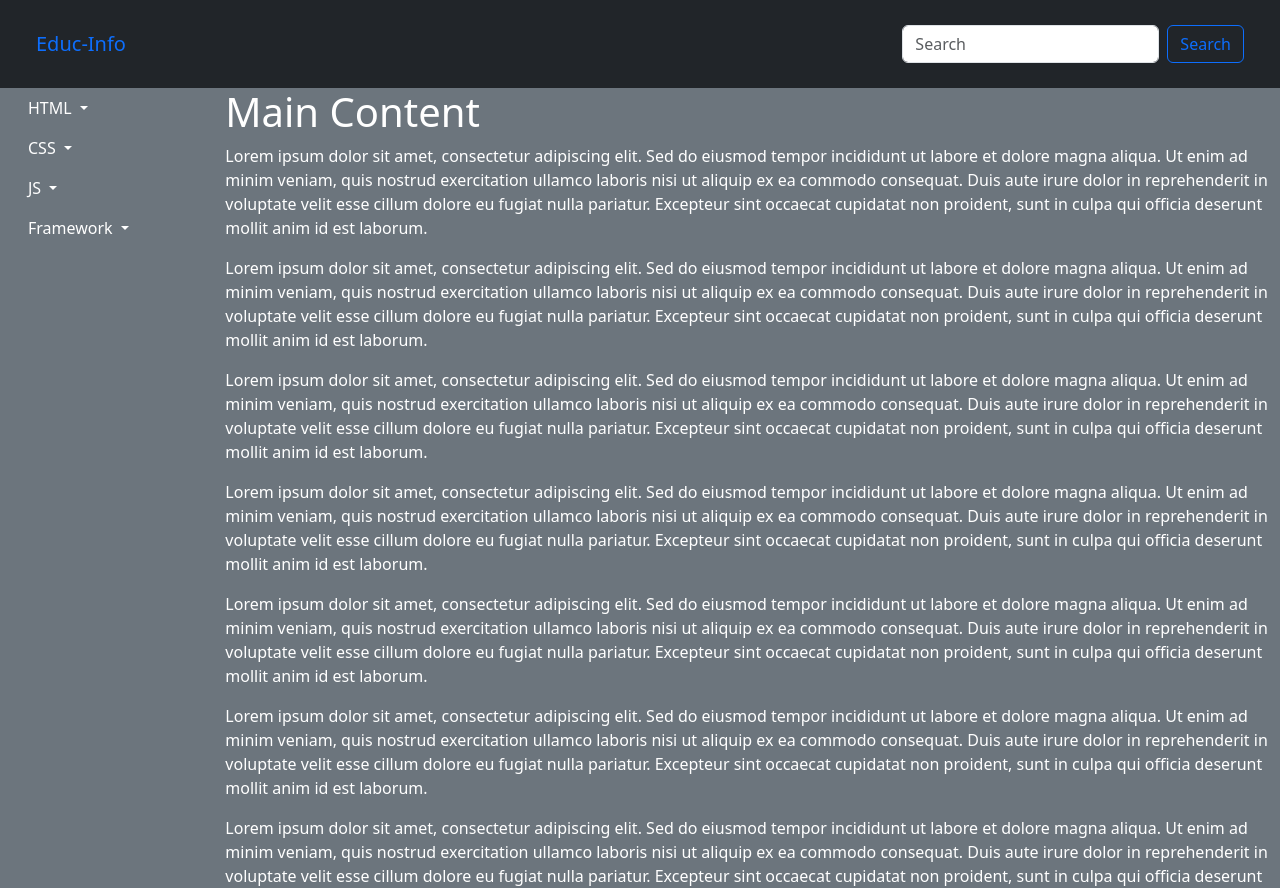
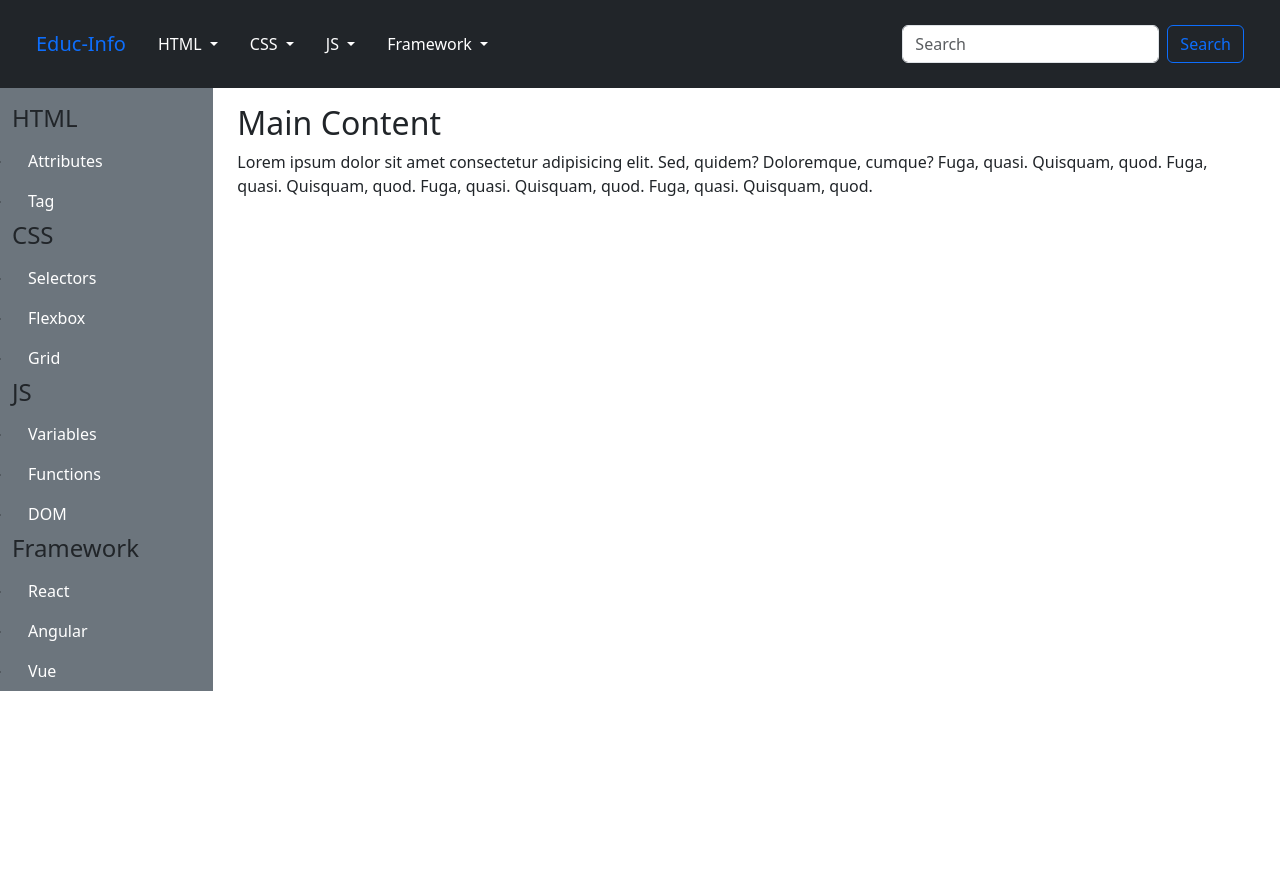
Before and after one commit to leofear11-ux/KotranaHackathon, a website: page src/index.html in a window 1280 px wide. After the commit the page ends 800 px from the top, so only its background shows below. Drawn offline with nearby package versions, Linux system fonts and the light colour scheme.

Commit message:
new changes files -3

```diff
--- a/src/index.html
+++ b/src/index.html
@@ -1,29 +1,26 @@
 <!DOCTYPE html>
 <html lang="en">
+
 <head>
     <meta charset="UTF-8">
     <meta name="viewport" content="width=device-width, initial-scale=1.0">
     <link rel="stylesheet" href="../node_modules/bootstrap/dist/css/bootstrap.min.css">
     <title>Educ-Info</title>
 </head>
+
 <body>
     <header>
         <nav class="navbar navbar-expand-lg navbar-dark bg-dark p-4">
             <div class="container-fluid">
                 <a class="navbar-brand text-primary" href="#">Educ-Info</a>
-              <form class="d-flex">
-                <input class="form-control me-2" type="search" placeholder="Search" aria-label="Search">
-                <button class="btn btn-outline-primary" type="submit">Search</button>
-              </form>
-            </div>
-          </nav>
-    </header>
-    <div class="container-fluid">
-        <div class="row">
-            <div class="col-2 bg-secondary vh-100 overflow-y-auto">
-                <ul class="nav flex-column">
+                <button class="navbar-toggler" type="button" data-bs-toggle="collapse" data-bs-target="#navbarNav" aria-controls="navbarNav" aria-expanded="false" aria-label="Toggle navigation">
+                    <span class="navbar-toggler-icon"></span>
+                </button>
+                <div class="collapse navbar-collapse justify-content-between" id="navbarNav">
+                    <ul class="nav">
                         <li class="nav-item dropdown">
-                        <a class="nav-link dropdown-toggle text-white" href="#" id="navbarDropdownHTML" role="button" data-bs-toggle="dropdown" aria-expanded="false">
+                            <a class="nav-link dropdown-toggle text-white" href="#" id="navbarDropdownHTML" role="button"
+                                data-bs-toggle="dropdown" aria-expanded="false">
                                 HTML
                             </a>
                             <ul class="dropdown-menu" aria-labelledby="navbarDropdownHTML">
@@ -33,7 +30,8 @@
                             </ul>
                         </li>
                         <li class="nav-item dropdown">
-                        <a class="nav-link dropdown-toggle text-white" href="#" id="navbarDropdownCSS" role="button" data-bs-toggle="dropdown" aria-expanded="false">
+                            <a class="nav-link dropdown-toggle text-white" href="#" id="navbarDropdownCSS" role="button"
+                                data-bs-toggle="dropdown" aria-expanded="false">
                                 CSS
                             </a>
                             <ul class="dropdown-menu" aria-labelledby="navbarDropdownCSS">
@@ -43,7 +41,8 @@
                             </ul>
                         </li>
                         <li class="nav-item dropdown">
-                        <a class="nav-link dropdown-toggle text-white" href="#" id="navbarDropdownJS" role="button" data-bs-toggle="dropdown" aria-expanded="false">
+                            <a class="nav-link dropdown-toggle text-white" href="#" id="navbarDropdownJS" role="button"
+                                data-bs-toggle="dropdown" aria-expanded="false">
                                 JS
                             </a>
                             <ul class="dropdown-menu" aria-labelledby="navbarDropdownJS">
@@ -53,7 +52,8 @@
                             </ul>
                         </li>
                         <li class="nav-item dropdown">
-                        <a class="nav-link dropdown-toggle text-white" href="#" id="navbarDropdownFramework" role="button" data-bs-toggle="dropdown" aria-expanded="false">
+                            <a class="nav-link dropdown-toggle text-white" href="#" id="navbarDropdownFramework"
+                                role="button" data-bs-toggle="dropdown" aria-expanded="false">
                                 Framework
                             </a>
                             <ul class="dropdown-menu" aria-labelledby="navbarDropdownFramework">
@@ -63,27 +63,105 @@
                             </ul>
                         </li>
                     </ul>
+                    <form class="d-flex">
+                        <input class="form-control me-2" type="search" placeholder="Search" aria-label="Search">
+                        <button class="btn btn-outline-primary" type="submit">Search</button>
+                    </form>
                 </div>
-            <div class="col-10 bg-secondary vh-100 overflow-y-auto">
-                <main>
-                    <h1 class="text-white">Main Content</h1>
-                    <!-- Add some dummy content to make it scrollable -->
-                    <p class="text-white">Lorem ipsum dolor sit amet, consectetur adipiscing elit. Sed do eiusmod tempor incididunt ut labore et dolore magna aliqua. Ut enim ad minim veniam, quis nostrud exercitation ullamco laboris nisi ut aliquip ex ea commodo consequat. Duis aute irure dolor in reprehenderit in voluptate velit esse cillum dolore eu fugiat nulla pariatur. Excepteur sint occaecat cupidatat non proident, sunt in culpa qui officia deserunt mollit anim id est laborum.</p>
-                    <p class="text-white">Lorem ipsum dolor sit amet, consectetur adipiscing elit. Sed do eiusmod tempor incididunt ut labore et dolore magna aliqua. Ut enim ad minim veniam, quis nostrud exercitation ullamco laboris nisi ut aliquip ex ea commodo consequat. Duis aute irure dolor in reprehenderit in voluptate velit esse cillum dolore eu fugiat nulla pariatur. Excepteur sint occaecat cupidatat non proident, sunt in culpa qui officia deserunt mollit anim id est laborum.</p>
-                    <p class="text-white">Lorem ipsum dolor sit amet, consectetur adipiscing elit. Sed do eiusmod tempor incididunt ut labore et dolore magna aliqua. Ut enim ad minim veniam, quis nostrud exercitation ullamco laboris nisi ut aliquip ex ea commodo consequat. Duis aute irure dolor in reprehenderit in voluptate velit esse cillum dolore eu fugiat nulla pariatur. Excepteur sint occaecat cupidatat non proident, sunt in culpa qui officia deserunt mollit anim id est laborum.</p>
-                    <p class="text-white">Lorem ipsum dolor sit amet, consectetur adipiscing elit. Sed do eiusmod tempor incididunt ut labore et dolore magna aliqua. Ut enim ad minim veniam, quis nostrud exercitation ullamco laboris nisi ut aliquip ex ea commodo consequat. Duis aute irure dolor in reprehenderit in voluptate velit esse cillum dolore eu fugiat nulla pariatur. Excepteur sint occaecat cupidatat non proident, sunt in culpa qui officia deserunt mollit anim id est laborum.</p>
-                    <p class="text-white">Lorem ipsum dolor sit amet, consectetur adipiscing elit. Sed do eiusmod tempor incididunt ut labore et dolore magna aliqua. Ut enim ad minim veniam, quis nostrud exercitation ullamco laboris nisi ut aliquip ex ea commodo consequat. Duis aute irure dolor in reprehenderit in voluptate velit esse cillum dolore eu fugiat nulla pariatur. Excepteur sint occaecat cupidatat non proident, sunt in culpa qui officia deserunt mollit anim id est laborum.</p>
-                    <p class="text-white">Lorem ipsum dolor sit amet, consectetur adipiscing elit. Sed do eiusmod tempor incididunt ut labore et dolore magna aliqua. Ut enim ad minim veniam, quis nostrud exercitation ullamco laboris nisi ut aliquip ex ea commodo consequat. Duis aute irure dolor in reprehenderit in voluptate velit esse cillum dolore eu fugiat nulla pariatur. Excepteur sint occaecat cupidatat non proident, sunt in culpa qui officia deserunt mollit anim id est laborum.</p>
-                    <p class="text-white">Lorem ipsum dolor sit amet, consectetur adipiscing elit. Sed do eiusmod tempor incididunt ut labore et dolore magna aliqua. Ut enim ad minim veniam, quis nostrud exercitation ullamco laboris nisi ut aliquip ex ea commodo consequat. Duis aute irure dolor in reprehenderit in voluptate velit esse cillum dolore eu fugiat nulla pariatur. Excepteur sint occaecat cupidatat non proident, sunt in culpa qui officia deserunt mollit anim id est laborum.</p>
-                    <p class="text-white">Lorem ipsum dolor sit amet, consectetur adipiscing elit. Sed do eiusmod tempor incididunt ut labore et dolore magna aliqua. Ut enim ad minim veniam, quis nostrud exercitation ullamco laboris nisi ut aliquip ex ea commodo consequat. Duis aute irure dolor in reprehenderit in voluptate velit esse cillum dolore eu fugiat nulla pariatur. Excepteur sint occaecat cupidatat non proident, sunt in culpa qui officia deserunt mollit anim id est laborum.</p>
-                    <p class="text-white">Lorem ipsum dolor sit amet, consectetur adipiscing elit. Sed do eiusmod tempor incididunt ut labore et dolore magna aliqua. Ut enim ad minim veniam, quis nostrud exercitation ullamco laboris nisi ut aliquip ex ea commodo consequat. Duis aute irure dolor in reprehenderit in voluptate velit esse cillum dolore eu fugiat nulla pariatur. Excepteur sint occaecat cupidatat non proident, sunt in culpa qui officia deserunt mollit anim id est laborum.</p>
-                    <p class="text-white">Lorem ipsum dolor sit amet, consectetur adipiscing elit. Sed do eiusmod tempor incididunt ut labore et dolore magna aliqua. Ut enim ad minim veniam, quis nostrud exercitation ullamco laboris nisi ut aliquip ex ea commodo consequat. Duis aute irure dolor in reprehenderit in voluptate velit esse cillum dolore eu fugiat nulla pariatur. Excepteur sint occaecat cupidatat non proident, sunt in culpa qui officia deserunt mollit anim id est laborum.</p>
+            </div>
+        </nav>
+    </header>
+    <div class="container-fluid">
+        <div class="row">
+            <nav id="sidebar" class="col-md-3 col-lg-2 d-md-block bg-secondary sidebar">
+                <div class="position-sticky pt-3">
+                    <div class="flex-column">
+                        <h4>HTML</h4>
+                        <ul class="nav flex-column" style="list-style-type: circle;">
+                            <li class="nav-item">
+                                <a class="nav-link active text-white" aria-current="page" href="#">
+                                    Attributes
+                                </a>
+                            </li>
+                            <li class="nav-item">
+                                <a class="nav-link text-white" href="#">
+                                    Tag
+                                </a>
+                            </li>
+                        </ul>
+                    </div>
+                    <div class="flex-column">
+                        <h4>CSS</h4>
+                        <ul class="nav flex-column" style="list-style-type: circle;">
+                            <li class="nav-item">
+                                <a class="nav-link text-white" href="#">
+                                    Selectors
+                                </a>
+                            </li>
+                            <li class="nav-item">
+                                <a class="nav-link text-white" href="#">
+                                    Flexbox
+                                </a>
+                            </li>
+                             <li class="nav-item">
+                                <a class="nav-link text-white" href="#">
+                                    Grid
+                                </a>
+                            </li>
+                        </ul>
+                    </div>
+                    <div class="flex-column">
+                        <h4>JS</h4>
+                        <ul class="nav flex-column" style="list-style-type: circle;">
+                            <li class="nav-item">
+                                <a class="nav-link text-white" href="#">
+                                    Variables
+                                </a>
+                            </li>
+                            <li class="nav-item">
+                                <a class="nav-link text-white" href="#">
+                                    Functions
+                                </a>
+                            </li>
+                             <li class="nav-item">
+                                <a class="nav-link text-white" href="#">
+                                    DOM
+                                </a>
+                            </li>
+                        </ul>
+                    </div>
+                    <div class="flex-column">
+                        <h4>Framework</h4>
+                        <ul class="nav flex-column" style="list-style-type: circle;">
+                            <li class="nav-item">
+                                <a class="nav-link text-white" href="#">
+                                    React
+                                </a>
+                            </li>
+                            <li class="nav-item">
+                                <a class="nav-link text-white" href="#">
+                                    Angular
+                                </a>
+                            </li>
+                             <li class="nav-item">
+                                <a class="nav-link text-white" href="#">
+                                    Vue
+                                </a>
+                            </li>
+                        </ul>
+                    </div>
+                </div>
+            </nav>
+            <main class="col-md-9 ms-sm-auto col-lg-10 px-md-4">
+                <div class="pt-3">
+                    <h2>Main Content</h2>
+                    <p>Lorem ipsum dolor sit amet consectetur adipisicing elit. Sed, quidem? Doloremque, cumque? Fuga, quasi. Quisquam, quod. Fuga, quasi. Quisquam, quod. Fuga, quasi. Quisquam, quod. Fuga, quasi. Quisquam, quod.</p>
+                </div>
             </main>
         </div>
     </div>
-    </div>
-
 
     <script src="../node_modules/bootstrap/dist/js/bootstrap.bundle.min.js"></script>
 </body>
+
 </html>
```
Lines whose indentation alone changed are shown as unchanged.
